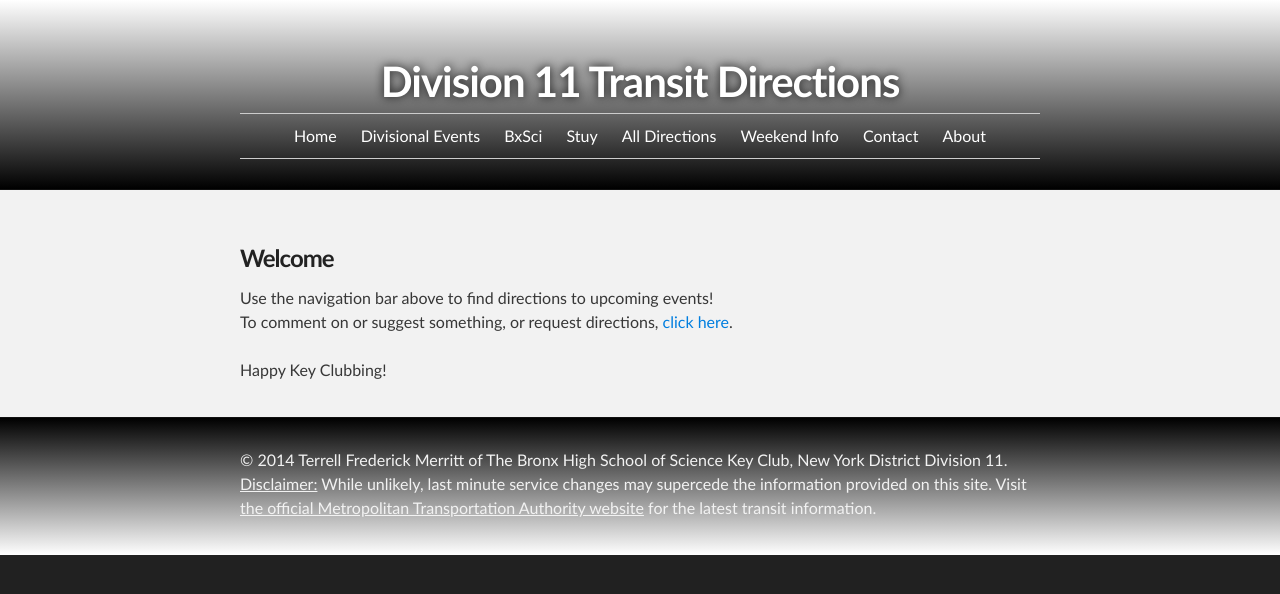
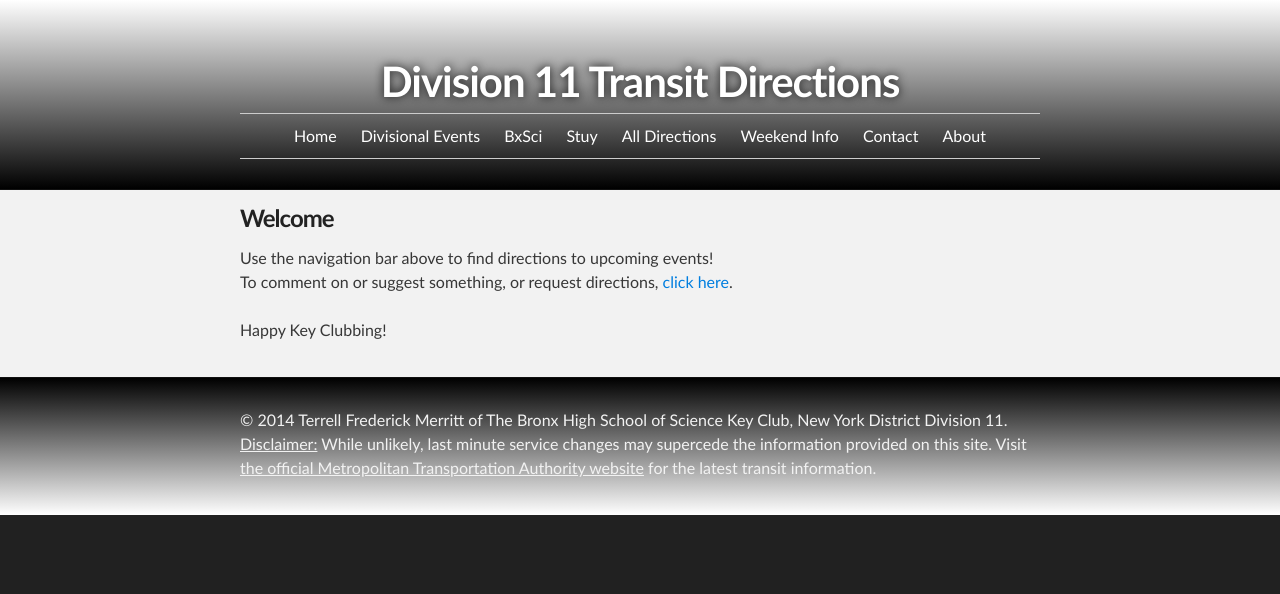
Before and after one commit to d11directions/d11directions.github.io, a Jekyll site: the page built from index.html, in a window 1280 px wide. Shown: the top 594 px of the page. Built offline with Jekyll 4.4.1, drawn with Linux system fonts in a browser that asks for light colours.

Commit message:
Update stylesheet: Remove top padding from inner

```diff
--- a/stylesheets/stylesheet.css
+++ b/stylesheets/stylesheet.css
@@ -379,7 +379,7 @@ Full-Width Styles
 }
 
 #main_content {
-  padding-top: 40px;
+  padding-top: 0px;
 }
 
 #footer_wrap {
```
